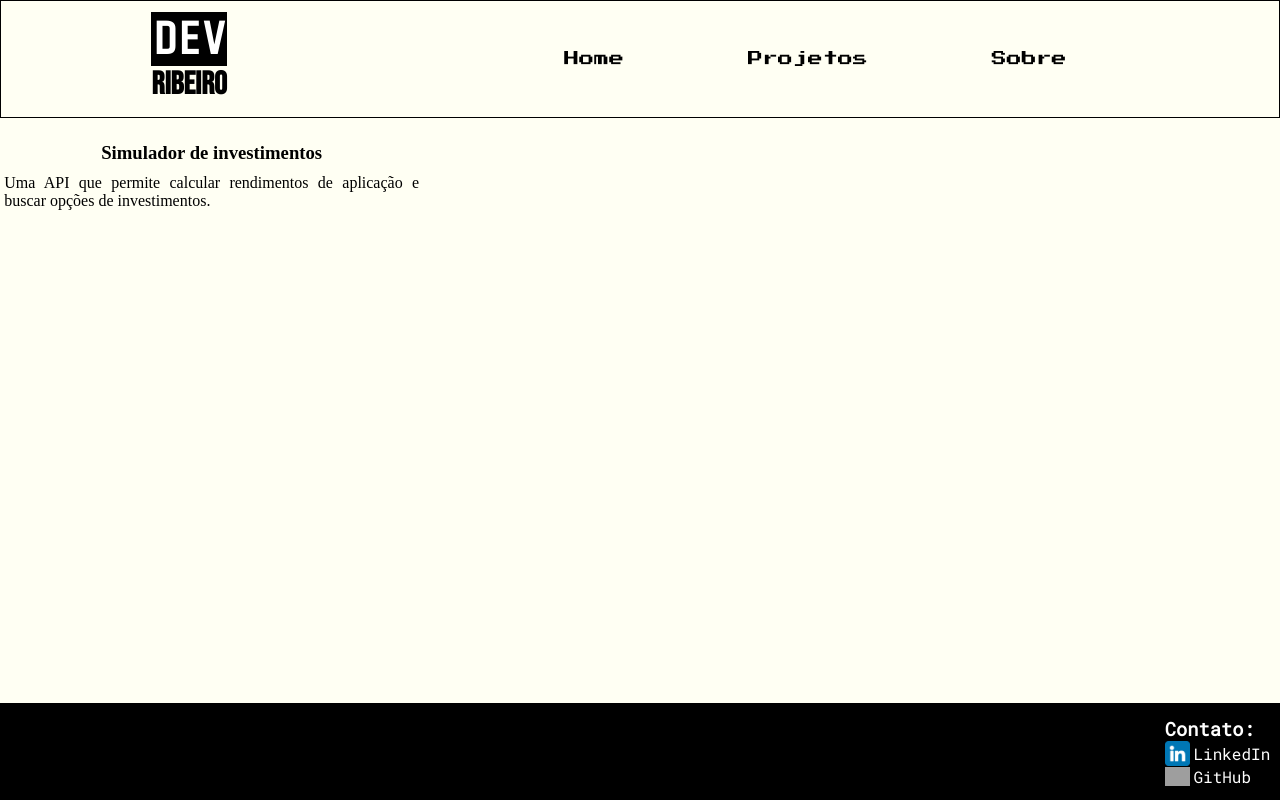
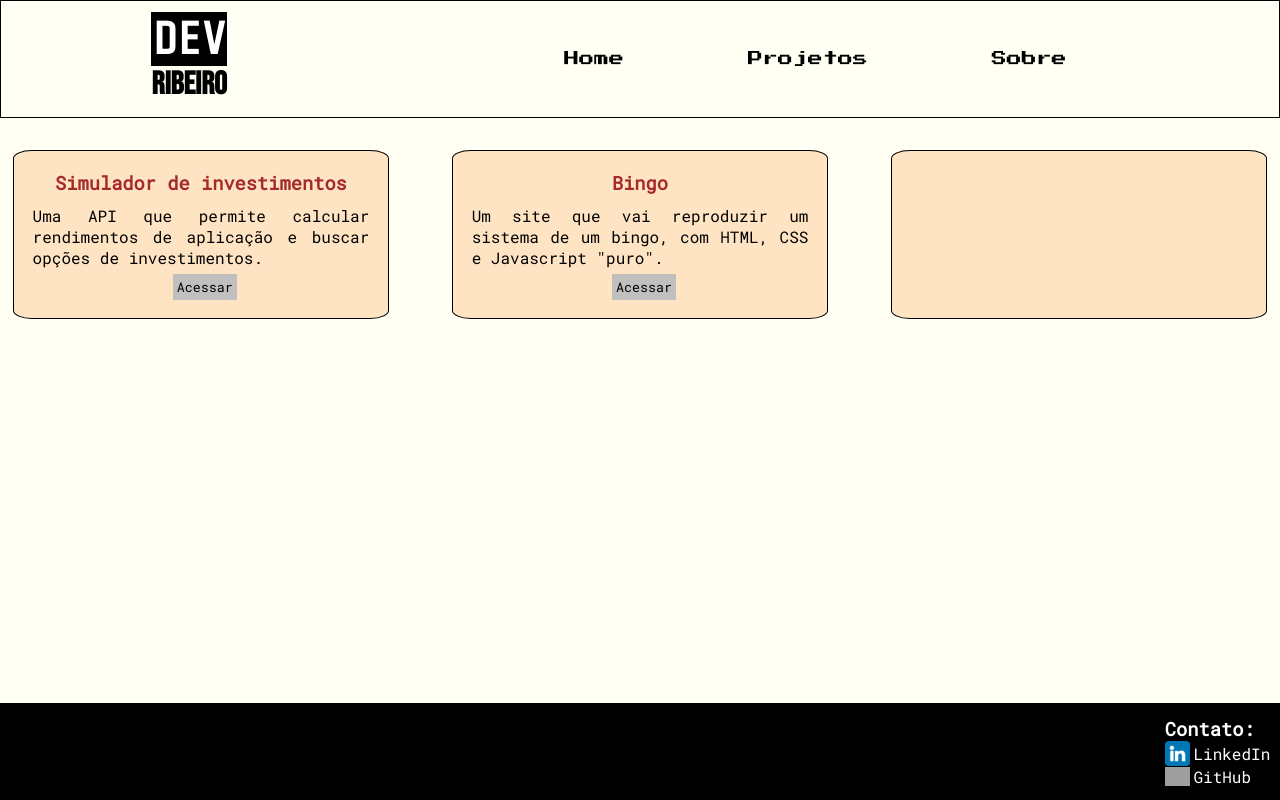
Before and after one commit to dev-ribeiro/portifolio, a Next.js app: page /projects in a window 1280 px wide. Built offline with nearby package versions, Linux system fonts and the light colour scheme; grey boxes are pictures that could not be loaded.

Commit message:
create content of page project

```diff
--- a/package.json
+++ b/package.json
@@ -21,7 +21,6 @@
   },
   "homepage": "https://github.com/dev-ribeiro/portifolio#readme",
   "dependencies": {
-    "better-react-carousel": "^1.1.1",
     "next": "^12.1.5",
     "next-images": "^1.8.4",
     "react": "^18.0.0",
--- a/src/components/Projects/Projects.js
+++ b/src/components/Projects/Projects.js
@@ -1,10 +1,22 @@
+
 import style from "./Projects.module.css";
 
-export default function Projects(){
-    return(<main className={style.projects}>
-        <div>
-            <h3>Simulador de investimentos</h3>
-            <p>Uma API que permite calcular rendimentos de aplicação e buscar opções de investimentos.</p>
-        </div>
+export default function Projects() {
+
+    return (<main className={style.projects}>
+                <div>
+                    <h3>Simulador de investimentos</h3>
+                    <p>Uma API que permite calcular rendimentos de aplicação e buscar opções de investimentos.</p>
+                    <a href="https://dev-ribeiro.github.io/investments-simulator/"><button>Acessar</button></a>
+                </div>
+                <div>
+                    <h3>Bingo</h3>
+                    <p>Um site que vai reproduzir um sistema de um bingo, com HTML, CSS e Javascript "puro".</p>
+                    <a href="https://dev-ribeiro.github.io/bingo-online/"><button>Acessar</button></a>
+                </div>
+                <div>
+                    <h3></h3>
+                    <p></p>
+                </div>
     </main>)
 }
--- a/src/components/Projects/Projects.module.css
+++ b/src/components/Projects/Projects.module.css
@@ -1,19 +1,47 @@
+@import url('https://fonts.googleapis.com/css2?family=Roboto+Mono&display=swap');
+
 .projects{
     margin-top: 20px;
+    padding: 1%;
     display: grid;
-    grid-template: max-content / 1fr 1fr 1fr;
-    gap: 5px;
+    grid-template: min-content / 1fr 1fr 1fr;
+    gap:5%;
+    font-family: 'Roboto Mono', monospace;
 }
 
 .projects div{
-    padding: 1%;
+    /* width: 400px;
+    height: 200px; */
+    padding: 5%;
+    display: flex;
+    justify-content: center;
+    align-items: center;
+    flex-direction: column;
+    background-color: bisque;
+    border: 1px solid black;
+    border-radius: 5%;
 }
 
 .projects h3{
     margin-bottom: 10px;
     text-align: center;
+    color: brown;
 }
 
 .projects p{
     text-align: justify;
 }
+
+.projects button{
+    margin-top: 10%;
+    padding: 7%;
+    background-color: silver;
+    border: none;
+    font-family: 'Roboto Mono', monospace;
+    color: black;
+}
+
+.projects button:hover{
+    background-color: brown;
+    color: white;
+}
```
Also changed, not shown: 1 other file (tests, documents, lock files or other folders).
